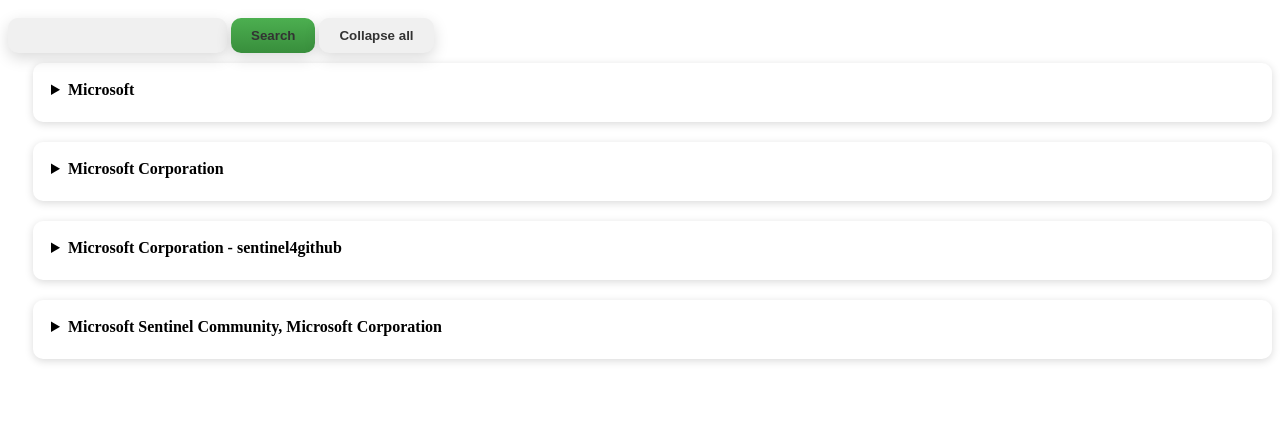
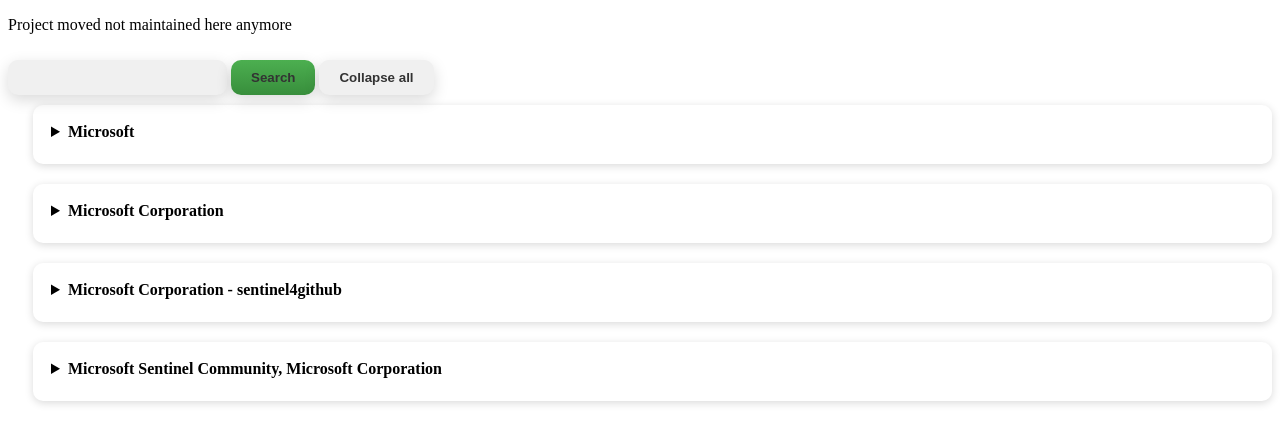
Before and after one commit to bittib010/azsentinel-connector-overview, a plain HTML site: page index.html in a window 1280 px wide. Drawn offline with Linux system fonts and the light colour scheme.

Commit message:
decided to move into another project..
Keeping public if any interest show up

```diff
--- a/index.html
+++ b/index.html
@@ -8,6 +8,7 @@
 </head>
 
 <body>
+    <p>Project moved not maintained here anymore</p>
     <input type="text" id="search-input">
     <button id="search-button" onclick="searchAndExpand()">Search</button>
     <button id="collapse-button" onclick="searchAndExpand()">Collapse all</button>
```
